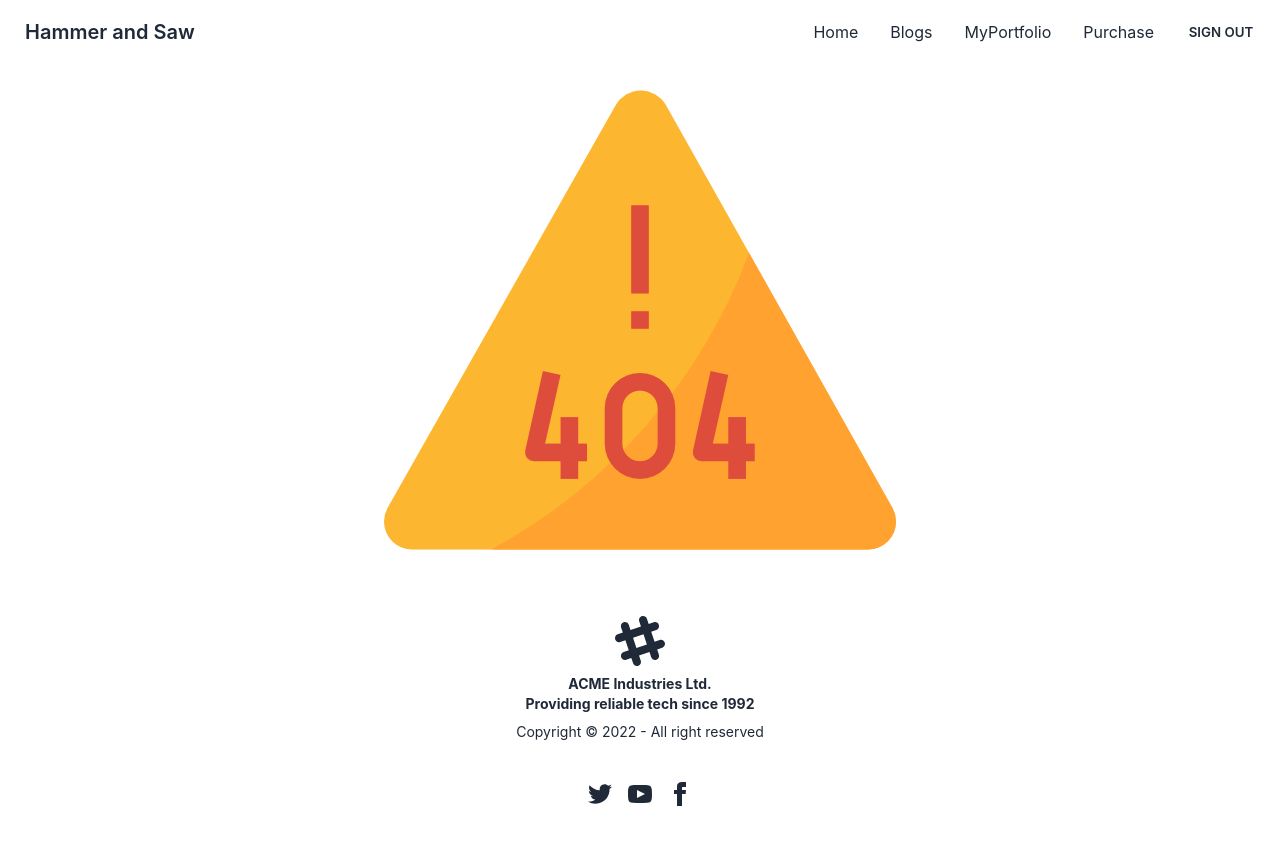
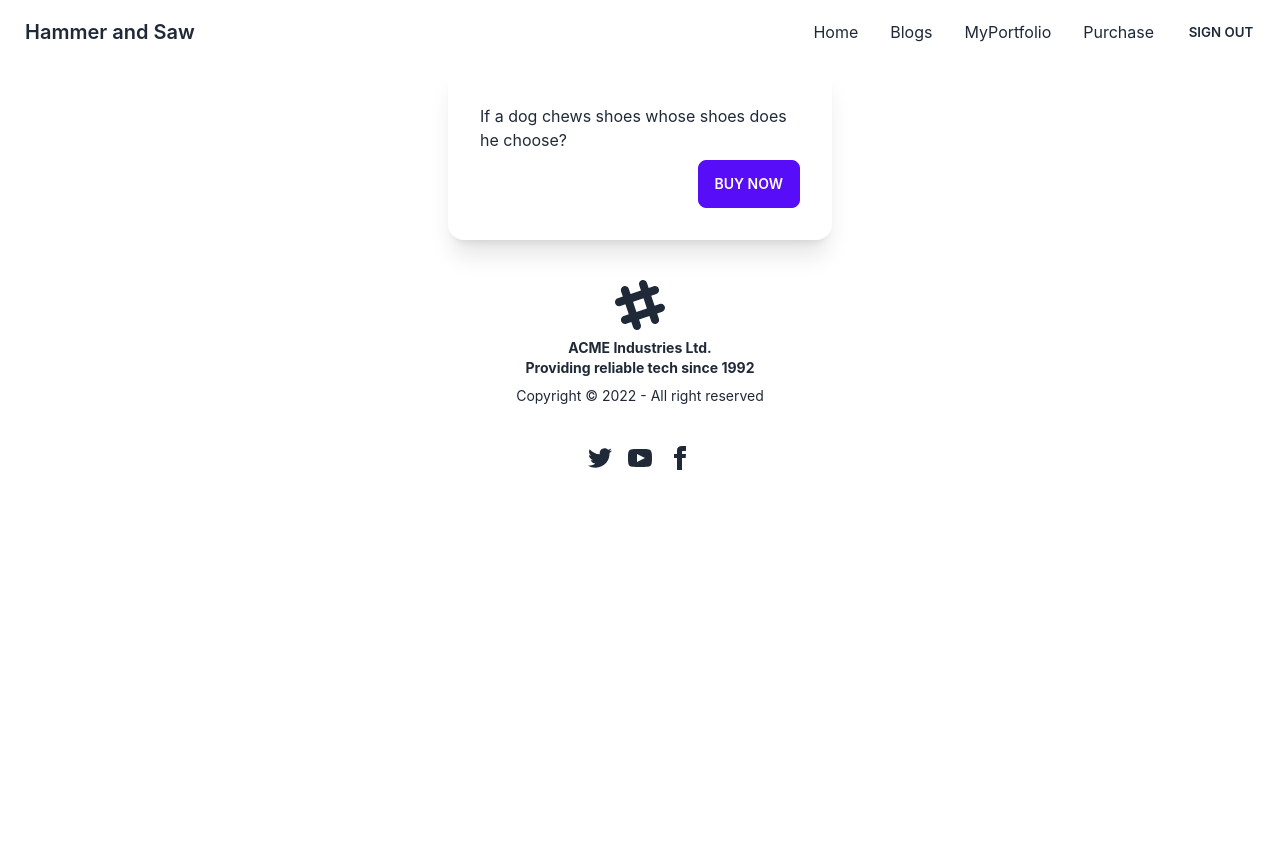
Before and after one commit to 6epotato/Hammer-and-Saw, a React (Create React App) app: page /purchase/1 in a window 1280 px wide. After the commit the page ends 800 px from the top, so only its background shows below. Built offline with nearby package versions, Linux system fonts and the light colour scheme; no server answers; sample sign-in values are in the browser's storage.

Commit message:
purchase page bassic

```diff
--- a/src/App.js
+++ b/src/App.js
@@ -21,7 +21,7 @@ function App() {
         <Route path='/home' element={<Home></Home>}></Route>
         <Route path='/blog' element={<Blogs></Blogs>}></Route>
         <Route path='/myportfolio' element={<MyPortfolio></MyPortfolio>}></Route>
-        <Route path='/purchase' element={<RequiredAuth><Purchase></Purchase></RequiredAuth>}></Route>
+        <Route path='/purchase/:toolID' element={<RequiredAuth><Purchase></Purchase></RequiredAuth>}></Route>
         <Route path='/login' element={<Login></Login>}></Route>
         <Route path='/signup' element={<Signup />}></Route>
         <Route path='*' element={<NotFound></NotFound>}></Route>
--- a/src/Components/Home/Tool.js
+++ b/src/Components/Home/Tool.js
@@ -1,7 +1,12 @@
 import React from 'react';
+import { useNavigate } from 'react-router-dom';
 
-const Tool = ({ tool }) => {
-    const { name, img, moq, quantity, description, price } = tool;
+const Tool = ({ tool, setPurchase }) => {
+    const { _id, name, img, moq, quantity, description, price } = tool;
+    const navigate = useNavigate()
+    const navigateToPurchase = _id => {
+        navigate(`/purchase/${_id}`)
+    }
     return (
         <div>
             <div class="card w-96 bg-base-100 shadow-xl">
@@ -15,7 +20,7 @@ const Tool = ({ tool }) => {
                     <p><small>Available Quantity: {quantity}</small></p>
                     <p><small>Description:{description}</small></p>
                     <div class="card-actions">
-                        <button class="btn btn-primary">Buy Now</button>
+                        <button onClick={() => navigateToPurchase(_id)} class="btn btn-primary">Buy Now</button>
                     </div>
                 </div>
             </div>
--- a/src/Components/Home/Tools.js
+++ b/src/Components/Home/Tools.js
@@ -1,18 +1,26 @@
 import React, { useEffect, useState } from 'react';
 import useTools from '../../Hooks/useTools';
+import Purchase from '../Purchase/Purchase';
 import Tool from './Tool';
 
 const Tools = () => {
     const [tools, setTools] = useTools([])
+    const [purchase, setPurchase] = useState(null)
     const slicedTools = tools.slice(0, 6);
     return (
+        <div>
             <div className='grid sm:grid-cols-1 lg:grid-cols-3 gap-4'>
                 {
                     slicedTools.map(tool => <Tool
-                    key={tool.id}
+                        key={tool._id}
                         tool={tool}
+                        setPurchase={setPurchase}
                     ></Tool>)
                 }
+            </div>
+            {/* {
+                <Purchase purchase={purchase}></Purchase>
+            } */}
         </div>
     );
 };
--- a/src/Components/Purchase/Purchase.js
+++ b/src/Components/Purchase/Purchase.js
@@ -1,9 +1,28 @@
-import React from 'react';
+import React, { useEffect, useState } from 'react';
+import { useParams } from 'react-router-dom';
 
 const Purchase = () => {
+    const { toolID } = useParams()
+    const [toolDetail, setToolDetail] = useState({})
+
+    useEffect(() => {
+        const url = `http://localhost:5000/tool/${toolID}`
+        fetch(url)
+            .then(res => res.json())
+            .then(data => setToolDetail(data))
+    }, [])
+
     return (
-        <div>
-            <h2>This is purchase </h2>
+        <div className='grid items-center justify-center'>
+            <div class="card w-96 bg-base-100 shadow-xl">
+                <div class="card-body">
+                    <h2 class="card-title">{toolDetail.name}</h2>
+                    <p>If a dog chews shoes whose shoes does he choose?</p>
+                    <div class="card-actions justify-end">
+                        <button class="btn btn-primary">Buy Now</button>
+                    </div>
+                </div>
+            </div>
         </div>
     );
 };
--- a/src/Hooks/useTools.js
+++ b/src/Hooks/useTools.js
@@ -3,7 +3,7 @@ import React, { useEffect, useState } from 'react';
 const useTools = () => {
     const [tools, setTools] = useState([]);
     useEffect(() => {
-        fetch('tools.json')
+        fetch('http://localhost:5000/tool')
             .then(res => res.json())
             .then(data => setTools(data))
     }, [])
```
Lines whose indentation alone changed are shown as unchanged.
